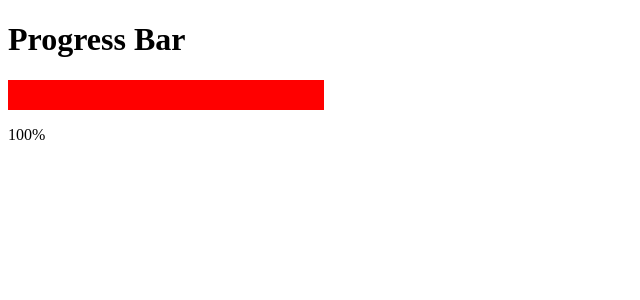
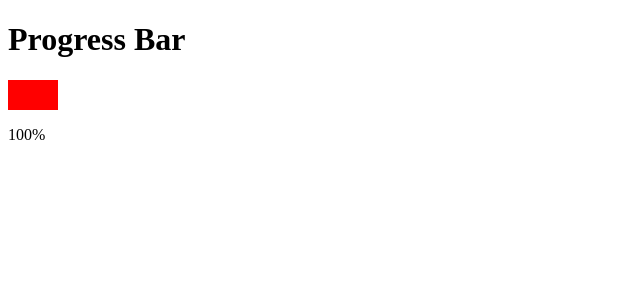
Before and after one commit to acciojob/progress-bar-react-NehaNayak123, a React app: page / in a window 1280 px wide. Shown: the top 300 px of the page, without its empty margins (0-640 px from the left). Built offline with nearby package versions, Linux system fonts and the light colour scheme.

Commit message:
Update App.css

```diff
--- a/src/styles/App.css
+++ b/src/styles/App.css
@@ -1,5 +1,5 @@
 #barOuter{
-    width: 25%;
+    width: 50px;
     height: 30px;
     background-color: gray;
     #barInner{
```
